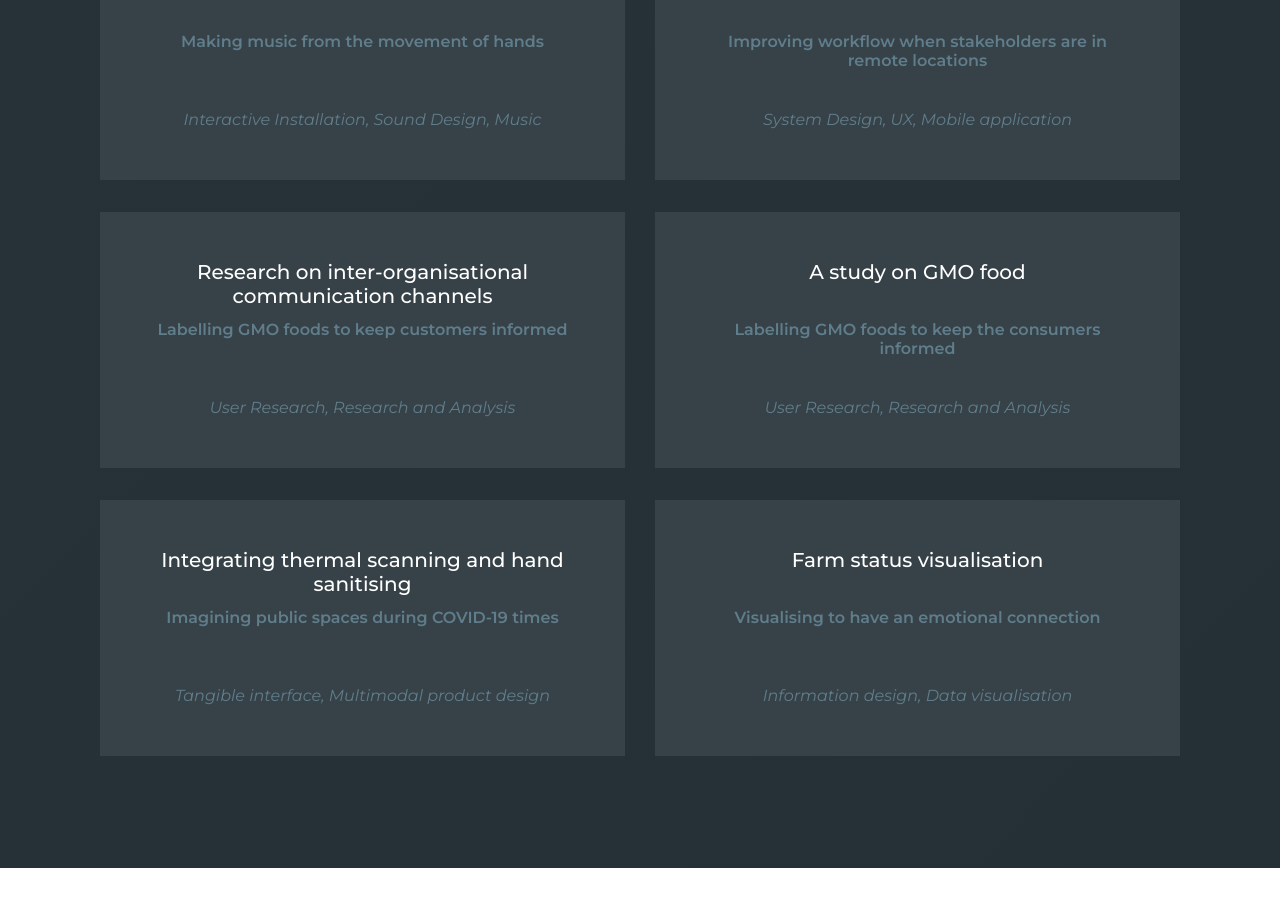
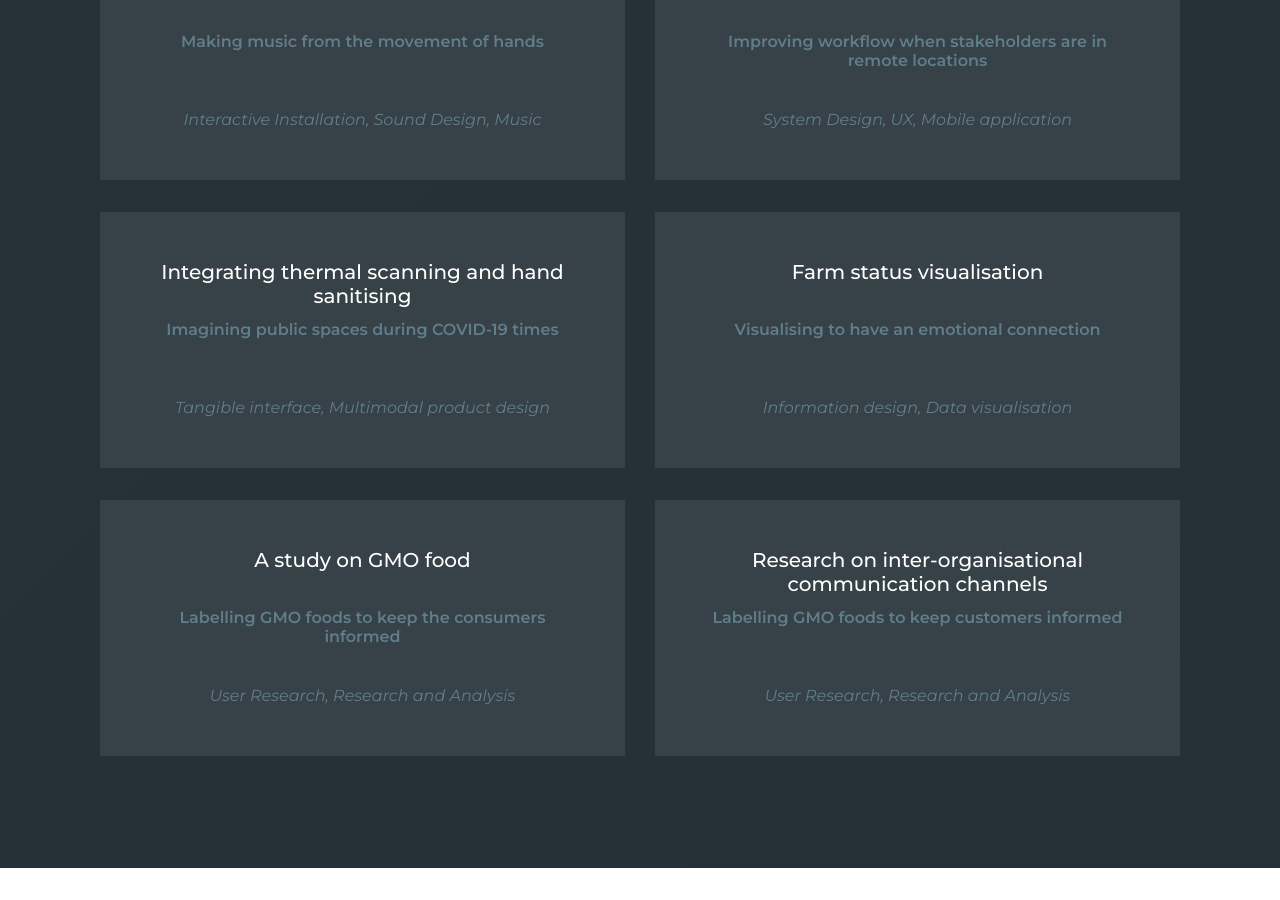
Before and after one commit to allwinwilliams/allwinwilliams.github.io, a Jekyll site: the page built from index.html, in a window 1280 px wide and 900 px high, scrolled down 2155 px. Built offline with Jekyll 4.4.1, drawn with Linux system fonts in a browser that asks for light colours; nearby versions of some CDN libraries; some web fonts are replaced.

Commit message:
project images change

```diff
--- a/_data/projects.yml
+++ b/_data/projects.yml
@@ -31,24 +31,10 @@
 #   link: "https://www.behance.net/gallery/98677933/Communication-channels-used-in-organisations"
 #   link_type: external
 
-- title: Research on inter-organisational communication channels
-  description: Labelling GMO foods to keep customers informed
-  tags: User Research, Research and Analysis
-  link: "/projects/inter-organisational-communication"
-  image: "/projects/inter-organisational-communication/assets/images/card.png"
-  link_type: overlay
-
 # - title: A study on GMO food
 #   description: Labelling GMO foods to keep the consumers informed
 #   link: "https://www.behance.net/gallery/98677575/A-design-project-on-Genetically-modified-foods"
 #   link_type: external
-
-- title: A study on GMO food
-  description: Labelling GMO foods to keep the consumers informed
-  tags: User Research, Research and Analysis
-  link: "/projects/gmo-food-study"
-  image: "/projects/gmo-food-study/assets/images/card.png"
-  link_type: overlay
 
 - title: Integrating thermal scanning and hand sanitising
   description: Imagining public spaces during COVID-19 times
@@ -64,6 +50,19 @@
   image: "/projects/farm-status-visualisation/assets/images/card.png"
   link_type: overlay
 
+- title: A study on GMO food
+  description: Labelling GMO foods to keep the consumers informed
+  tags: User Research, Research and Analysis
+  link: "/projects/gmo-food-study"
+  image: "/projects/gmo-food-study/assets/images/card.png"
+  link_type: overlay
+
+- title: Research on inter-organisational communication channels
+  description: Labelling GMO foods to keep customers informed
+  tags: User Research, Research and Analysis
+  link: "/projects/inter-organisational-communication"
+  image: "/projects/inter-organisational-communication/assets/images/card.png"
+  link_type: overlay
 
 # - title: my modal project
 #   description: Labelling GMO foods to keep the consumers informed
--- a/_layouts/default.html
+++ b/_layouts/default.html
@@ -122,8 +122,6 @@
     						s2.3,5.1,5.1,5.1s5.1-2.3,5.1-5.1S117.1,440.3,114.3,440.3z M211.5,376.5c-2.8,0-5.1,2.3-5.1,5.1s2.3,5.1,5.1,5.1s5.1-2.3,5.1-5.1
     						S214.3,376.5,211.5,376.5z M13.4,459.1c0,2.8-2.3,5.1-5.1,5.1s-5.1-2.3-5.1-5.1s2.3-5.1,5.1-5.1S13.4,456.3,13.4,459.1z"/>
     					</svg>
-
-
     				</div>
     			</div>
     		</div>
--- a/projects/farm-status-visualisation/index.html
+++ b/projects/farm-status-visualisation/index.html
@@ -12,5 +12,7 @@ layout: project
 
  -->
 <div class="w-100">
-  <img class="w-100" src="{{ './assets/images/main.png' }}"/>
+  <img class="w-100" src="{{ './assets/images/main1.png' }}"/>
+  <img class="w-100" src="{{ './assets/images/main2.png' }}"/>
+  <img class="w-100" src="{{ './assets/images/main3.png' }}"/>
 </div>
--- a/projects/integrated-thermal-scanning-hand-sanitizing/index.html
+++ b/projects/integrated-thermal-scanning-hand-sanitizing/index.html
@@ -12,6 +12,7 @@ layout: project
 
  -->
 <div class="w-100">
-  <img class="w-100" src="{{ './images/main.png' }}"/>
+  <img class="w-100" src="{{ './images/main1.png' }}"/>
+  <img class="w-100" src="{{ './images/main2.png' }}"/>
   <iframe width="100%" height="600px" src="https://www.youtube.com/embed/QjJyGK_rg6c" frameborder="0" allow="accelerometer; autoplay; clipboard-write; encrypted-media; gyroscope; picture-in-picture" allowfullscreen></iframe>
 </div>
```
Also changed, not shown: projects/farm-status-visualisation/assets/images/main3.png (added), projects/integrated-thermal-scanning-hand-sanitizing/images/main2.png (added), projects/sounds-of-my-action/assets/images/main.png, 8 other files.
